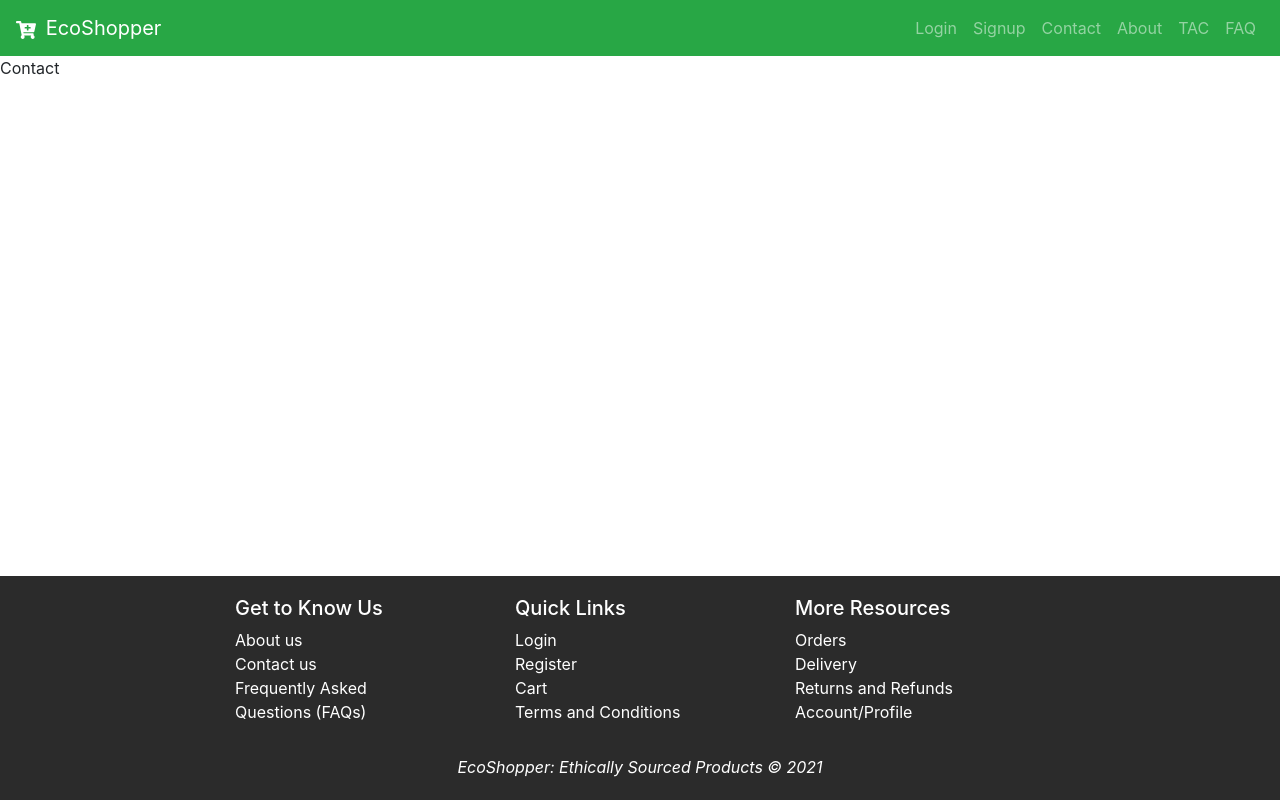
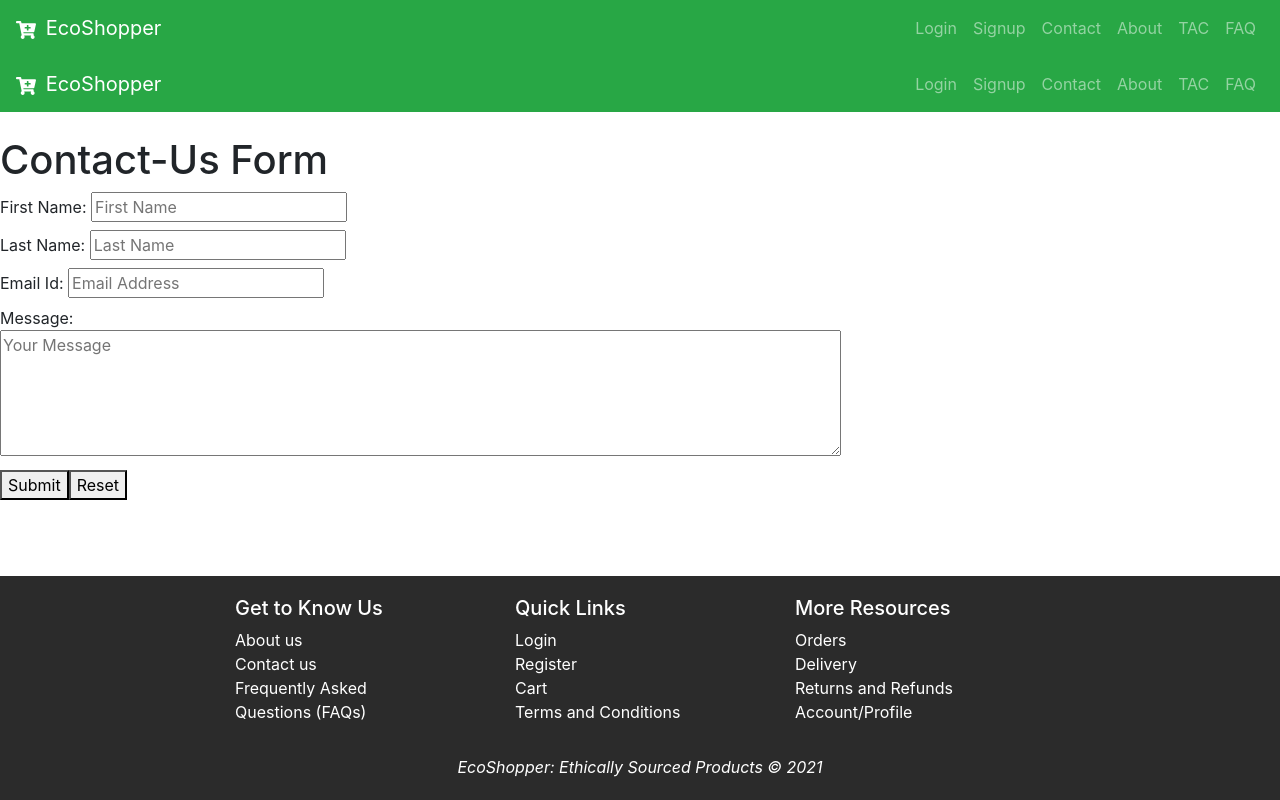
Before and after one commit to Noor-Alina/COMP3340-Project, a React (Create React App) app: page /Contact in a window 1280 px wide. Built offline with nearby package versions, Linux system fonts and the light colour scheme; no server answers.

Commit message:
Update Contact.js

```diff
--- a/src/static/Contact.js
+++ b/src/static/Contact.js
@@ -1,13 +1,73 @@
-import React from 'react'
+import Footer from '../components/Footer';
+import Header from '../components/Header';
+import React from 'react';
+import axios from 'axios';
 
-export default class Contact extends React.Component{
+export default class Contact extends React.Component {
+  constructor(props) {
+    super(props);
+    this.state = { fname: '', lname: '', email: '', message: '' }
+  }
+  handleSubmit(e) {
+    e.preventDefault();
 
-    render() {
-        return (
+    axios({
+      method: "POST",
+      mailto: "ecoshopper@gmail.com",
+      data: this.state
+    }).then((response) => {
+      if (response.data.status === 'success') {
+        alert("Message Sent.");
+        this.resetForm()
+      } else if (response.data.status === 'fail') {
+        alert("Message failed to send.")
+      }
+    })
+  }
+  resetForm() {
+    this.setState({ fname: '', lname: '', email: '', message: '' })
+  }
+
+  //test test
+
+  render() {
+    return (
+      <div>
+        <Header />
+        <br />
         <div>
-            Contact
+          <h1 className="contact-h1">Contact-Us Form</h1>
         </div>
+        <section>
+          <form className="contact-form" onSubmit={this.handleSubmit.bind(this)} method="POST">
+            <label className="contact-label" for="fname" > First Name: <input className="contact-input" type="text" placeholder="First Name" required /> </label><br />
+            <label className="contact-label" for="lname" > Last Name: <input className="contact-input" type="text" placeholder="Last Name" required /> </label><br />
+            <label className="contact-label" for="email-id">Email Id: <input className="contact-input" type="email" aria-describedby="emailHelp" placeholder="Email Address" required /></label><br />
+            <label className="contact-label" for="message">Message: <br /><textarea className="contact-text" class="c-control" rows="5" cols="80" placeholder="Your Message" required></textarea> </label><br />
+            <button className="contact-button" type="submit">Submit</button>
+            <button className="contact-button" type="reset">Reset</button>
+            <div>
+              <br />
+            </div>
+          </form>
+        </section>
+        <br/>
+      </div>
+    );
+  }
 
-        );
-    }
+  onNameChange(event) {
+    this.setState({ name: event.target.value })
+  }
+
+  onEmailChange(event) {
+    this.setState({ email: event.target.value })
+  }
+
+  onMessageChange(event) {
+    this.setState({ message: event.target.value })
+  }
+
+  handleSubmit(event) {
+  }
 }
```
